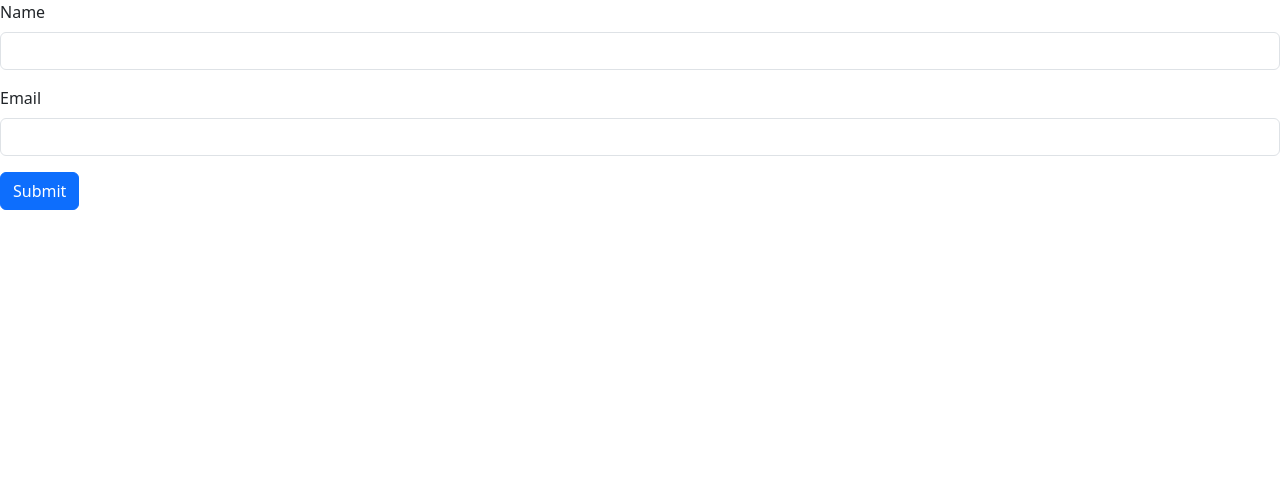
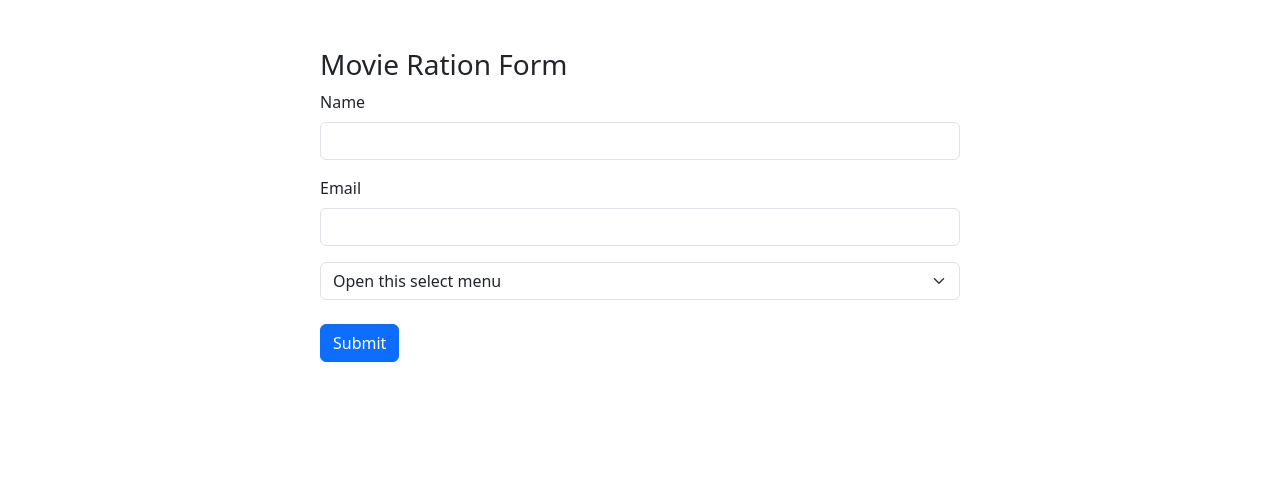
Before and after one commit to sumondebnath/Django, a Django app: page /form/ in a window 1280 px wide. Shown: the part 56-555 px from the top of the page. Run offline with Django 4.2, Linux system fonts and the light colour scheme; some libraries are stand-ins or nearby versions.

Commit message:
form get post

```diff
--- a/projectFive/appOne/templates/about.html
+++ b/projectFive/appOne/templates/about.html
@@ -6,5 +6,6 @@
 
     <h3>Name:  {{name}}</h3>
     <h3>Email: {{email}}</h3>
+    <h3>Reting: {{select}}</h3>
 
 {% endblock content %}
--- a/projectFive/appOne/templates/form.html
+++ b/projectFive/appOne/templates/form.html
@@ -1,8 +1,9 @@
 {% extends "base.html" %}
 
 {% block content %}
-    <div>
-        <form method="post" action="/about/">
+    <div style="width:50%; height: 500px; margin: auto;" class="pt-5">
+        <h3>Movie Ration Form </h3>
+        <form method="get" action="/about/">
             {% csrf_token %}
             <div class="mb-3">
               <label for="exampleInputName" class="form-label">Name</label>
@@ -12,8 +13,16 @@
               <label for="exampleInputEmail" class="form-label">Email</label>
               <input type="email" class="form-control" id="exampleInputEmail" aria-describedby="emailHelp" name="email">
             </div>
+            <select class="form-select" aria-label="Default select example " name="select">
+                <option selected>Open this select menu</option>
+                <option value="1">One</option>
+                <option value="2">Two</option>
+                <option value="3">Three</option>
+                <option value="4">Four</option>
+                <option value="5">Five</option>
+            </select>
 
-            <button type="submit" class="btn btn-primary">Submit</button>
+            <button type="submit" class="btn btn-primary mt-4">Submit</button>
           </form>
     </div>
 
--- a/projectFive/appOne/views.py
+++ b/projectFive/appOne/views.py
@@ -6,9 +6,11 @@ def home(request):
 
 def about(request):
     if request.method == "POST":
+        print(request.POST)
         name = request.POST.get("userName")
         email = request.POST.get("email")
-        return render(request, "about.html", {"name":name, "email":email})
+        select = request.POST.get("select")
+        return render(request, "about.html", {"name":name, "email":email, "select":select})
     else:
         return render(request, "about.html")
 
```
